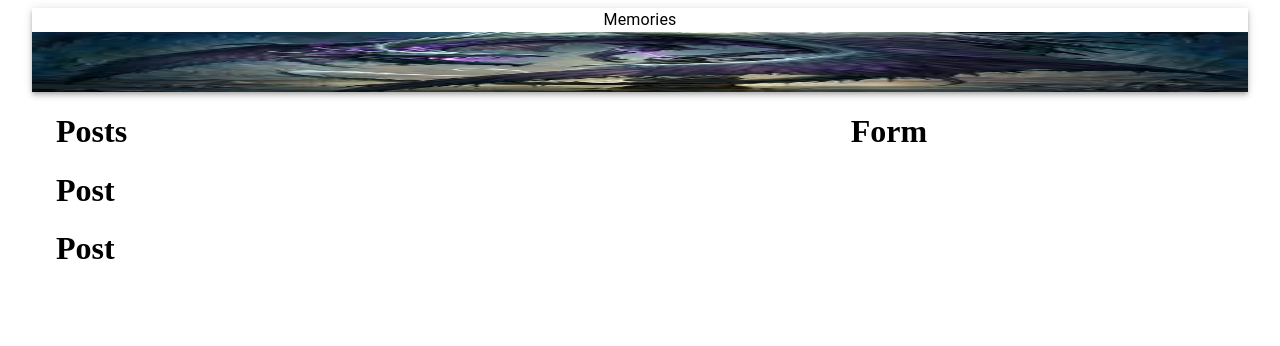
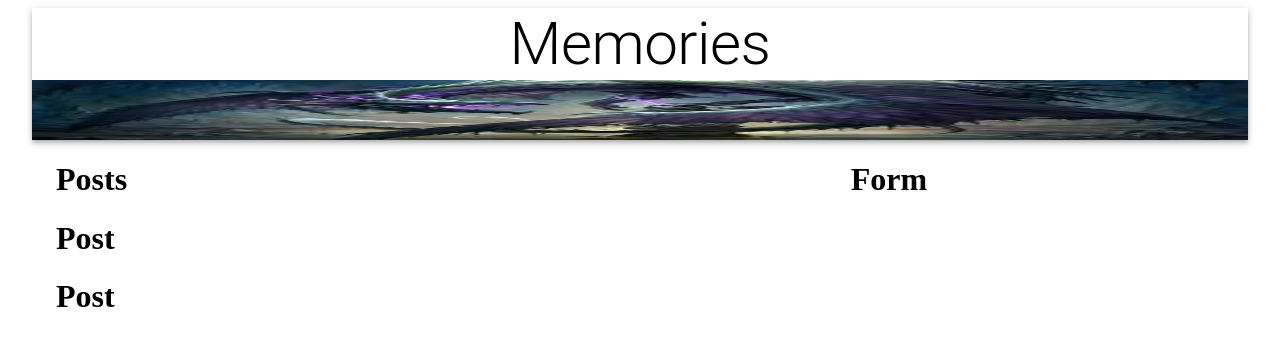
Before and after one commit to xasthx/memories_application, a React (Create React App) app in the folder client/: page / in a window 1280 px wide. Shown: the top 346 px of the page. Built offline with nearby package versions, Linux system fonts and the light colour scheme.

Commit message:
added styles file

```diff
--- a/client/src/App.js
+++ b/client/src/App.js
@@ -9,7 +9,7 @@ const App = () => {
     return (
         <Container maxwidth="lg">
             <AppBar position="static" color="inherit">
-                <Typography cariant="h2" align="center">Memories</Typography>
+                <Typography variant="h2" align="center">Memories</Typography>
                 <img src={memories} alt="memories" height="60" />
             </AppBar>
             <Grow in>
```
Also changed, not shown: client/src/style.js (added).
